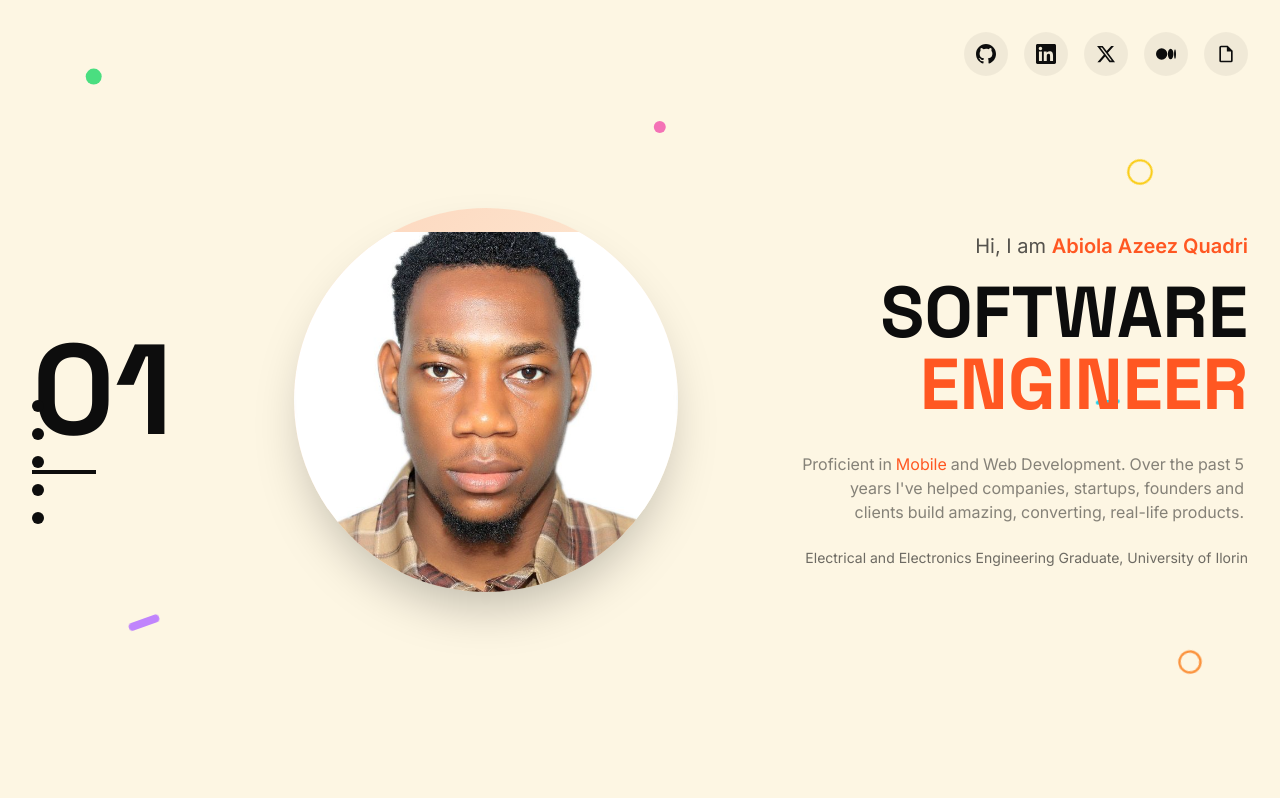
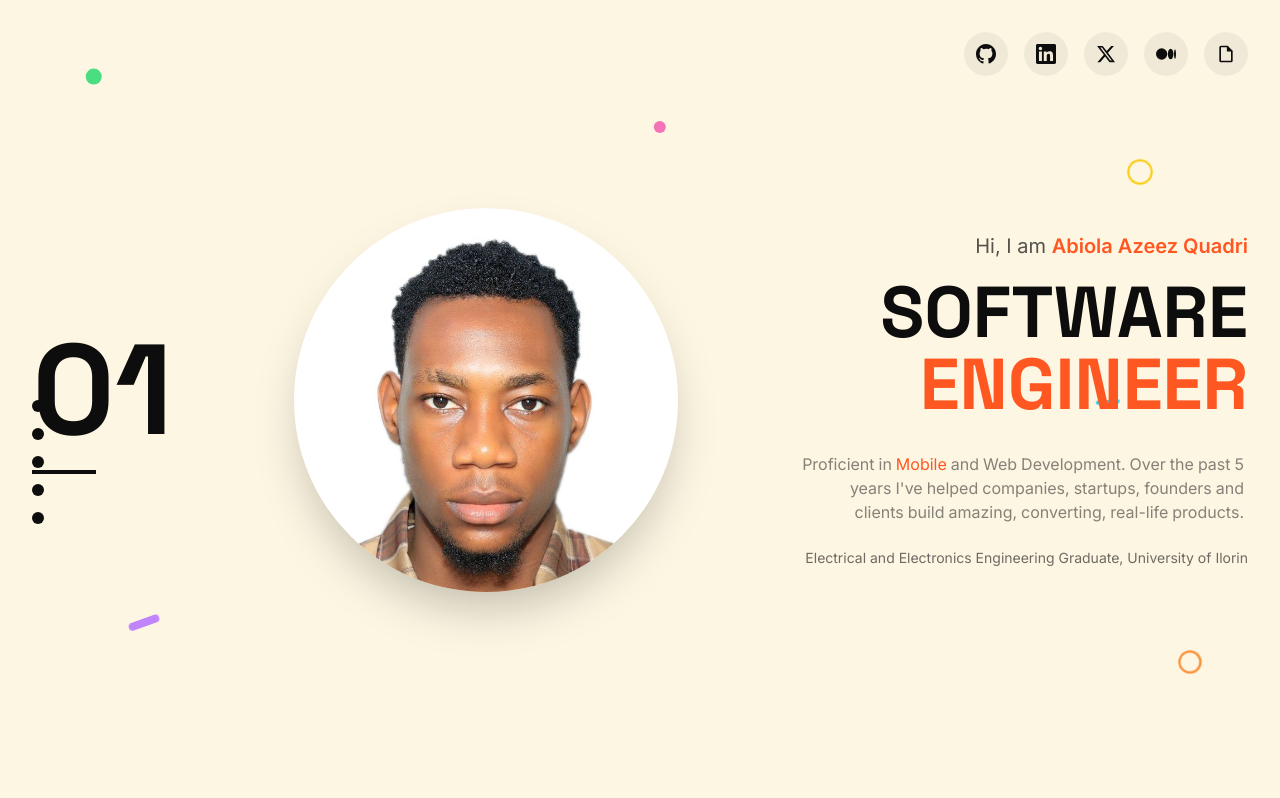
Before and after one commit to Azeez-Abiola/New-Portfolio, a React (Vite) app: page / in a window 1280 px wide. Shown: the top 798 px of the page. Built offline with nearby package versions, Linux system fonts and the light colour scheme; the HTML template or start-up script is replaced by a standard one.

Commit message:
updated hero img

```diff
--- a/src/components/HeroSection.jsx
+++ b/src/components/HeroSection.jsx
@@ -233,7 +233,7 @@ const HeroSection = () => {
               <img
                 src="/Images/Abiola.jpeg"
                 alt="Abiola Azeez Quadri - Software Engineer"
-                className="w-full h-full object-cover mt-4 md:mt-6"
+                className="w-full h-full object-cover object-top"
               />
             </div>
           </motion.div>
```
